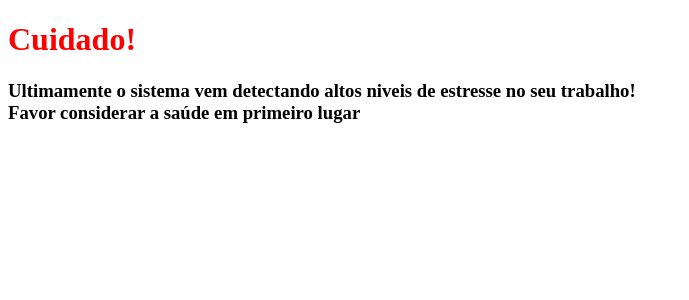
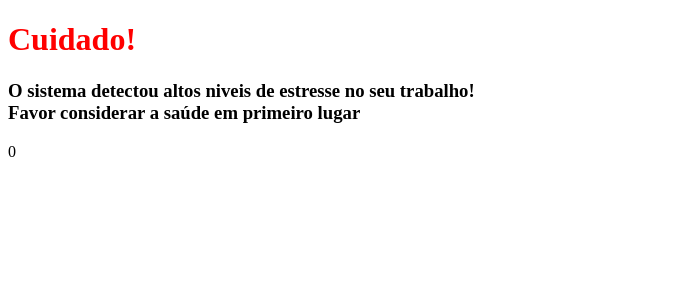
Before and after one commit to gustavo-sm/sitezinhonextjs, a Next.js app: page / in a window 1280 px wide. Shown: the top 300 px of the page, without its empty margins (0-689 px from the left). Built offline with nearby package versions, Linux system fonts and the light colour scheme.

Commit message:
feat: Countdown

```diff
--- a/pages/index.js
+++ b/pages/index.js
@@ -1,10 +1,30 @@
- function Home() {
+import { useEffect, useState } from "react";
+
+function Home() {
+    const [counter, updateCounter] = useState(5);
+
+    useEffect(()=>{
+
+        let curr_counter = counter;
+        setInterval(() => {
+            updateCounter(curr_counter--);
+        }, 900);
+
+        setTimeout(()=>{
+            window.location.href = 'https://www.youtube.com/watch?v=oCEZC9w5cMc'
+        }, 5500);
+
+
+    },[]);
+
     return (
-    <>
-        <h1 style={{color:"red"}}>Cuidado!</h1>
-        <h3>Ultimamente o sistema vem detectando altos niveis de estresse no seu trabalho! <br/>Favor considerar a saúde em primeiro lugar</h3>
-    </>);
+        <>
 
- }
+            <h1 style={{ color: "red" }}>Cuidado!</h1>
+            <h3>O sistema detectou altos niveis de estresse no seu trabalho! <br />Favor considerar a saúde em primeiro lugar</h3>
+            <p>{counter}</p>
+        </>);
 
- export default Home;
+}
+
+export default Home;
```
